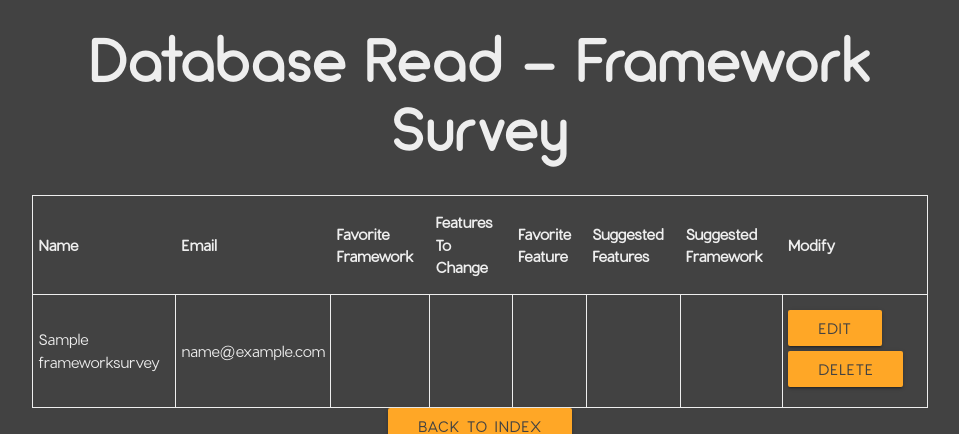
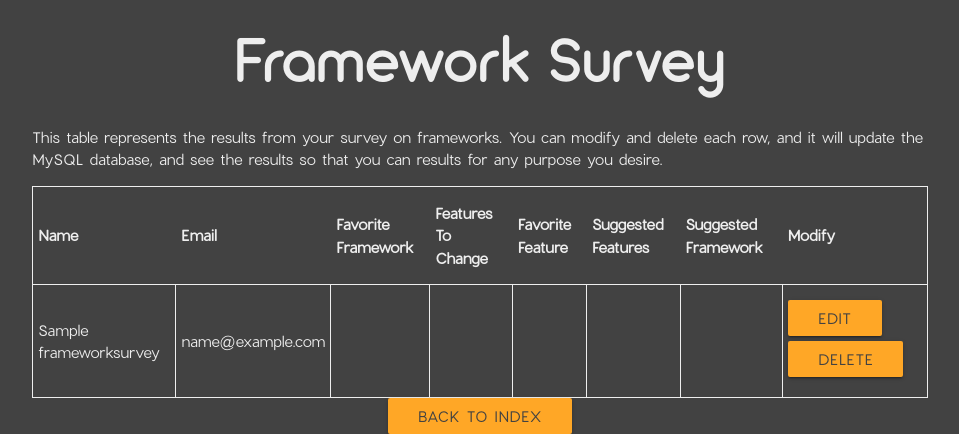
Before and after one commit to ahashim1/CSC174_Assignment8, a PHP site: page /admin.php in a window 1280 px wide. Shown: the top 434 px of the page, without its empty margins (160-1119 px from the left). Run offline with PHP 8.4, Linux system fonts and the light colour scheme; tables that the repository leaves empty or names only in its code hold one stand-in row (values such as "Sample post"); data that the repository does not hold is empty; some libraries are stand-ins or nearby versions.

Commit message:
Minor changes

```diff
--- a/admin.php
+++ b/admin.php
@@ -18,7 +18,7 @@
 <!doctype html>
 <html>
 <head>
-	<title>Database Read - Framework Survey</title>
+	<title>Framework Survey Table</title>
 
 	<!--Import Google Icon Font-->
     <link href="https://fonts.googleapis.com/icon?family=Material+Icons" rel="stylesheet">
@@ -39,11 +39,12 @@
 <body class="grey darken-3">
 	<div class="container">
 
-	<h1 class="arc center-align">Database Read - Framework Survey</h1>
+	<h1 class="arc center-align">Framework Survey</h1>
 
 	<div class="charl">
 
-	<table border="1">
+	<p>This table represents the results from your survey on frameworks. You can modify and delete each row, and it will update the MySQL database, and see the results so that you can results for any purpose you desire.</p>
+	<table>
 		<tr>
 			<th>Name</th>
 			<th>Email</th>
--- a/css/overrides.css
+++ b/css/overrides.css
@@ -6,8 +6,8 @@
 
 /* From https://www.behance.net/gallery/30453085/Arciform-Free-Typeface */
 @font-face{
-    font-family: arc;
-    src: url("fonts/arciform.otf") format("opentype");
+  font-family: arc;
+  src: url("fonts/arciform.otf") format("opentype");
 }
 
 fieldset{
```
Also changed, not shown: database_action.php (+4 -10 lines).
